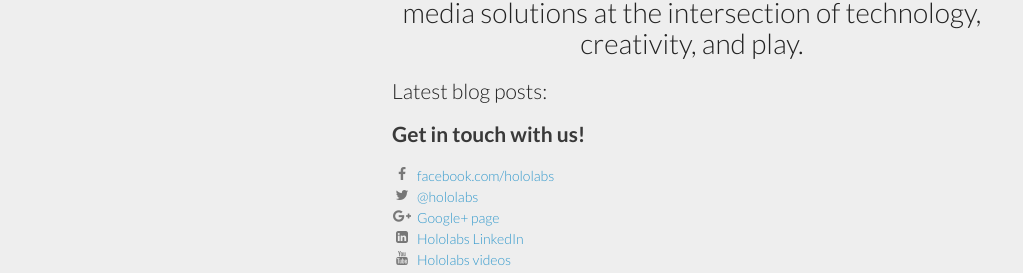
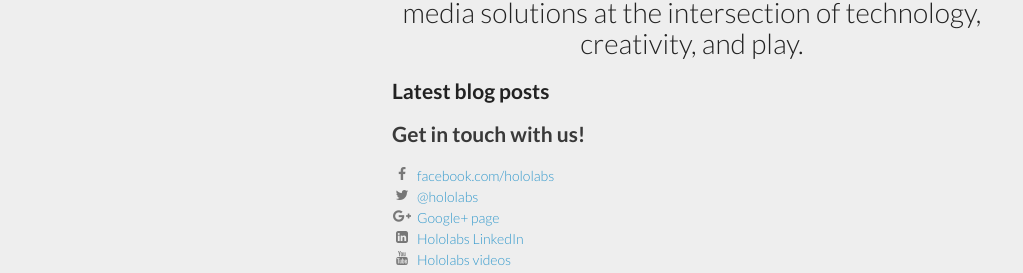
Before and after one commit to hololabs/hololabs.github.io, a Jekyll site: the page built from index.html, in a window 1280 px wide. Shown: the part 315-588 px from the top of the page, without its empty margins (128-1151 px from the left). Built offline with Jekyll 4.4.1, drawn with Linux system fonts in a browser that asks for light colours; nearby versions of some CDN libraries; Markdown is read by kramdown in place of the engine named in the settings.

Commit message:
ok here we go

```diff
--- a/css/styles.css
+++ b/css/styles.css
@@ -214,7 +214,7 @@ header #menu ul a strong {
 }
 
 .category a {
-  font-weight: normal;
+  font-weight: 700;
   color: #222;
 }
 
--- a/index.html
+++ b/index.html
@@ -18,7 +18,7 @@ specializing in digital media solutions at the intersection of technology,
 creativity, and play.
 </h1>
 
-<h2 class="category"><a href="http://blog.hololabs.org">Latest blog posts:</a></h2>
+<h2 class="category"><a href="http://blog.hololabs.org">Latest blog posts</a></h2>
 <div id="recent-posts"></div>
 
 <h2 class="category">Get in touch with us!</h2>
```
